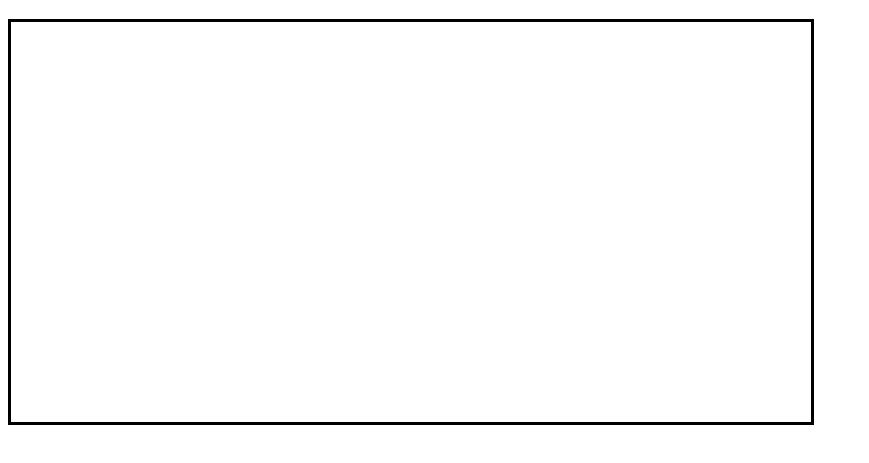
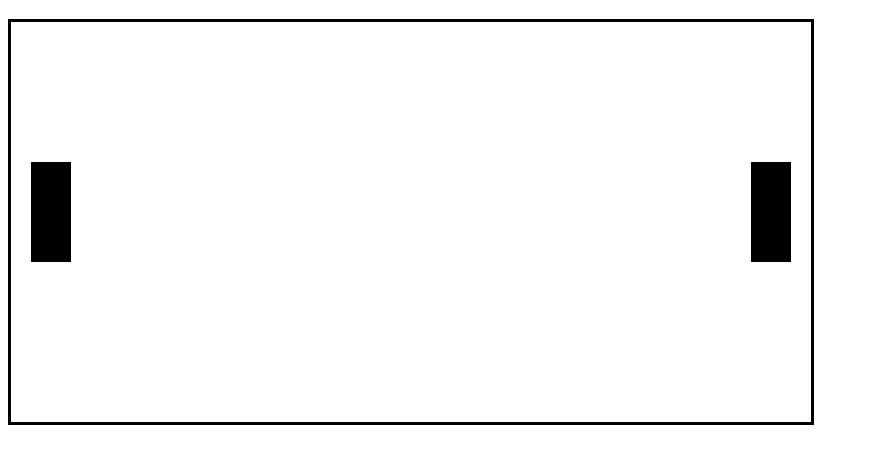
Before and after one commit to giannibaccino/PingPong, a plain HTML site: page index.html in a window 1280 px wide. Shown: the part 61-524 px from the top of the page, without its empty margins (0-869 px from the left). Drawn offline with Linux system fonts and the light colour scheme.

Commit message:
Se agregaron las barras de juego, sin diseno ni movimiento

```diff
--- a/index.html
+++ b/index.html
@@ -1,7 +1,7 @@
 <!DOCTYPE html>
-<html lang="en">
+<html>
 <head>
-    <meta charset="UTF-8">
+    <meta charset="utf-8">
     <title>Ping Pong</title>
     <style>
         canvas{border: solid;}
--- a/main.js
+++ b/main.js
@@ -11,8 +11,29 @@
     self.Board.prototype = {
         get elements(){
             var elements = this.bars;
-            elements.push(ball);
+            elements.push(this.ball);
             return elements;
+        }
+    }
+})();
+
+(function(){
+    self.Bar = function(x,y,width,height,board){
+        this.x = x;
+        this.y = y;
+        this.width = width;
+        this.height = height;
+        this.board = board;
+        this.board.bars.push(this);
+        this.kind = "rectangle";
+    }
+
+    self.Bar.prototype = {
+        down: function(){
+
+        },
+        up: function(){
+
         }
     }
 })();
@@ -25,12 +46,35 @@
         this.board = board;
         this.ctx = canvas.getContext("2d");
     }
+
+    self.BoardView.prototype = {
+        draw: function(){
+            for(var i = this.board.elements.length - 1; i >= 0; i--){
+                var el = this.board.elements[i];
+                draw(this.ctx, el);
+            };
+        }
+    }
+
+    function draw(ctx, element){
+        if(element !== null && element.hasOwnProperty("kind")){
+            switch(element.kind){
+                case "rectangle":
+                    ctx.fillRect(element.x, element.y, element.width, element.height);
+                    break
+            }
+        }
+    }
 })();
 
 window.addEventListener("load",main);
 
 function main(){
     var board = new Board(800,400);
+    var bar = new Bar(20,140,40,100,board);
+    var bar = new Bar(740,140,40,100,board);
     var canvas = document.getElementById("canvas");
     var board_view = new BoardView(canvas, board);
+    console.log(board);
+    board_view.draw();
 }
```
